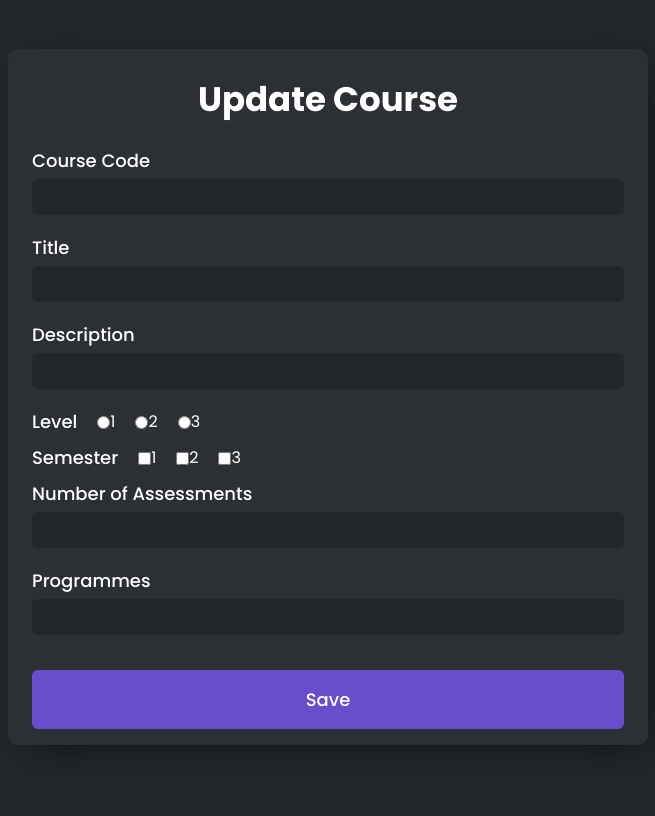
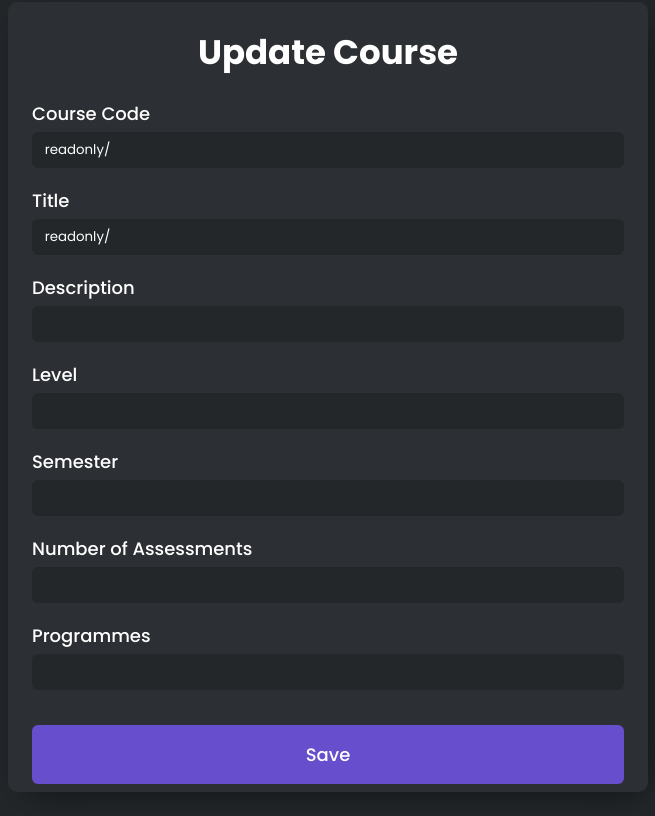
Before and after one commit to assessment-scheduler/assessment-scheduler, a Flask app: page /modifyCourse/1 in a window 1280 px wide. Shown: the part 62-878 px from the top of the page, without its empty margins (312-967 px from the left). Run offline with Flask 3, Linux system fonts and the light colour scheme; some libraries are stand-ins or nearby versions.

Commit message:
updade and delete course working

```diff
--- a/App/static/css/admin1.css
+++ b/App/static/css/admin1.css
@@ -68,6 +68,7 @@ table {
     transition: background 0.15s ease-in;
     font-size: 14px;
     font-weight: 500;
+    text-decoration: none;
 }
 
 .formBtn:hover{
--- a/App/templates/updateCourse.html
+++ b/App/templates/updateCourse.html
@@ -12,41 +12,31 @@
     <h2>Update Course</h2>
     <div class="field_containers">
         <label for="code" class="input-label">Course Code</label>
-        <input type="text" id="code" name="code" readonly/>
+        <input type="text" id="code" name="code" value={{course.courseCode}} readonly/>
     </div>
     <div class="field_containers">
         <label for="title" class="input-label">Title</label>
-        <input type="text" id="title" name="title" readonly/>
+        <input type="text" id="title" name="title" value={{course.courseTitle}} readonly/>
     </div>
     <div class="field_containers">
         <label for="description" class="input-label">Description</label>
-        <input type="textarea" name="description" id="description">
+        <input type="text" name="description" id="description" value={{course.description}}>
     </div>
-    <div class="level_container">
+    <div class="field_containers">
         <label for="level" class="input-label">Level</label>
-        <input type="radio" id="radio_btns" name="level" value="1">
-        <label for="level">1</label>
-        <input type="radio" id="radio_btns" name="level" value="2">
-        <label for="level">2</label>
-        <input type="radio" id="radio_btns" name="level" value="3">
-        <label for="level">3</label>
+        <input type="text" name="level" id="level" value={{course.level}}>
     </div>
-    <div class="sem_container">
+    <div class="field_containers">
         <label for="semester" class="input-label">Semester</label>
-        <input type="checkbox" name="semester" value="1">
-        <label for="semester">1</label>
-        <input type="checkbox" name="semester" value="2">
-        <label for="semester">2</label>
-        <input type="checkbox" name="semester" value="3">
-        <label for="semester">3</label>
+        <input type="text" name="semester" id="semester" value={{course.semester}} >
     </div>
     <div class="field_containers">
         <label for="assessment" class="input-label">Number of Assessments</label>
-        <input type="number" id="assessment" name="assessment">
+        <input type="number" id="assessment" name="assessment" value={{course.aNum}}>
     </div>
     <div class="field_containers">
         <label for="programme" class="input-label">Programmes</label>
-        <input type="text" id="programme" name="programme">
+        <input type="text" id="programme" name="programme" value={{course.p_ID}}>
     </div>
     <button id="save_btn" class="formBtn" type="submit">Save</button>
 </form>
--- a/App/views/admin.py
+++ b/App/views/admin.py
@@ -1,4 +1,4 @@
-from flask import Blueprint, request, jsonify, render_template, redirect, url_for
+from flask import Blueprint, request, jsonify, render_template, redirect, url_for, flash
 from App.controllers import Course
 from App.database import db
 from werkzeug.utils import secure_filename
@@ -99,45 +99,43 @@ def add_course_action():
         course = add_Course(courseCode,title,description,level,semester,numAssessments)
 
         # Redirect to view course listings!
-        #return redirect(url_for('admin_views.get_courses'))
+        return redirect(url_for('admin_views.get_courses'))
         return jsonify({"message":f" {courseCode} successfully added to course listings."}), 200  #for postman
-
-# Get selectec course
-# @admin_views.route('/selectedCourse', methods=['GET'])
-# def get_selected_course():
 
 
 # Gets Update Course Page
 @admin_views.route('/modifyCourse/<string:courseCode>', methods=['GET'])
 def get_update_course(courseCode):
     course = get_course(courseCode) # Gets selected course
+
     # return jsonify({"message":f" {course} selected to modify."}), 200 #for postman
     return render_template('updateCourse.html', course=course)
 
 # Selects new course details and updates existing course in database
-@admin_views.route('/updateCourse', methods=['GET'])
-def get_modify_course():
-    # courseCode = request.args.get['data']
+@admin_views.route('/updateCourse', methods=['POST'])
+def update_course():
+    if request.method == 'POST':
+        courseCode = request.form.get('code')
+        title = request.form.get('title')
+        description = request.form.get('description')
+        level = request.form.get('level')
+        semester = request.form.get('semester')
+        numAssessments = request.form.get('assessment')
+        programme = request.form.get('programme')
 
-    # course={
-    #     "Code":"COMP1601",
-    #     "Title":"Computer Programming I",
-    #     "Description":"This course uses an appropriate programming language as a tool to teach fundamental programming concepts. The main concepts covered are sequence, selection and repetition logic, character and string manipulation, function, and a basic introduction to arrays and their applications.",
-    #     "Level":"1",
-    #     "Semester":["1","3"],
-    #     "aNum":"3",
-    #     "Programme":"IT (Special), Computer Science (Major)"
-    # }
-
+    delete_Course(get_course(courseCode))
+    add_Course(courseCode, title, description, level, semester, numAssessments)
+    print(courseCode, " updated")
     # Redirect to view course listings!
     return redirect(url_for('admin_views.get_courses'))
 
 # Selects course and removes it from database
-@admin_views.route("/deleteCourse/<string:courseCode>", methods=["GET", "POST", "DELETE"])
+@admin_views.route("/deleteCourse/<string:courseCode>", methods=["POST"])
 def delete_course_action(courseCode):
-    course = get_course(courseCode) # Gets selected course
-    delete_Course(course)
-
+    if request.method == 'POST':
+        course = get_course(courseCode) # Gets selected course
+        delete_Course(course)
+        print(courseCode, " deleted")
     # Redirect to view course listings!
     return redirect(url_for('admin_views.get_courses'))
     # return jsonify({"message":f" {courseCode} successfully delete from course listings."}), 200 # for postman
```
Also changed, not shown: App/templates/courses.html (+10 -2 lines).
